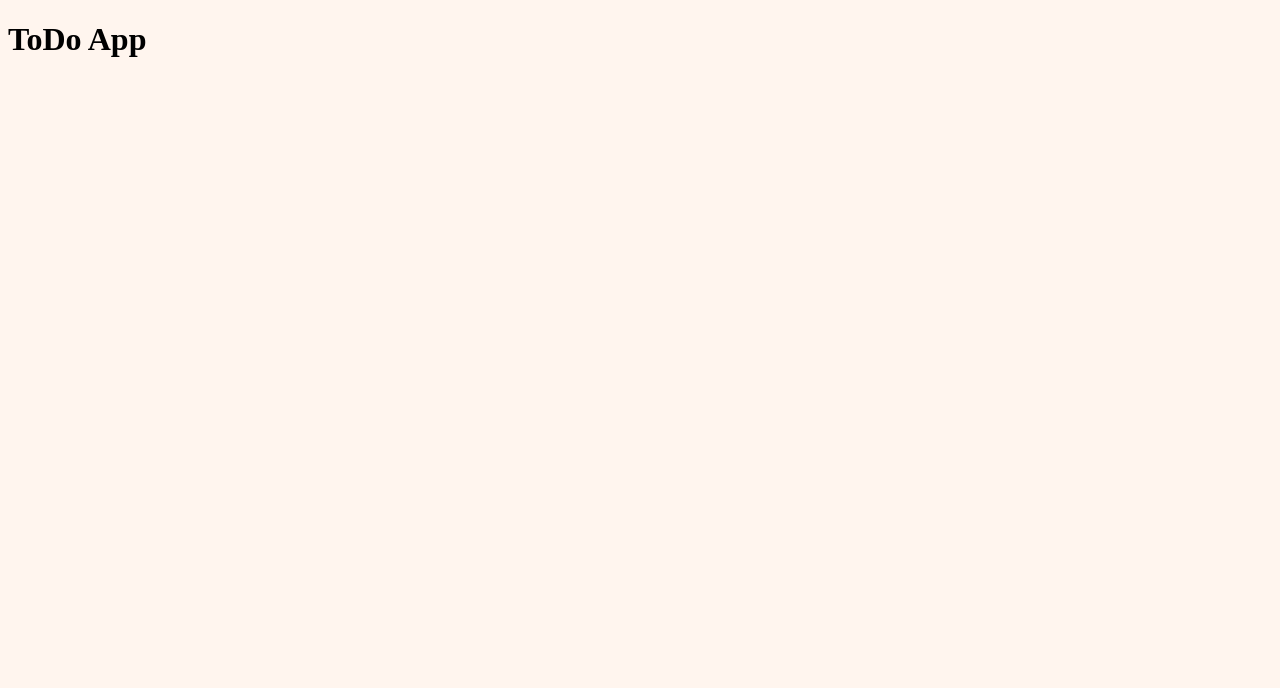
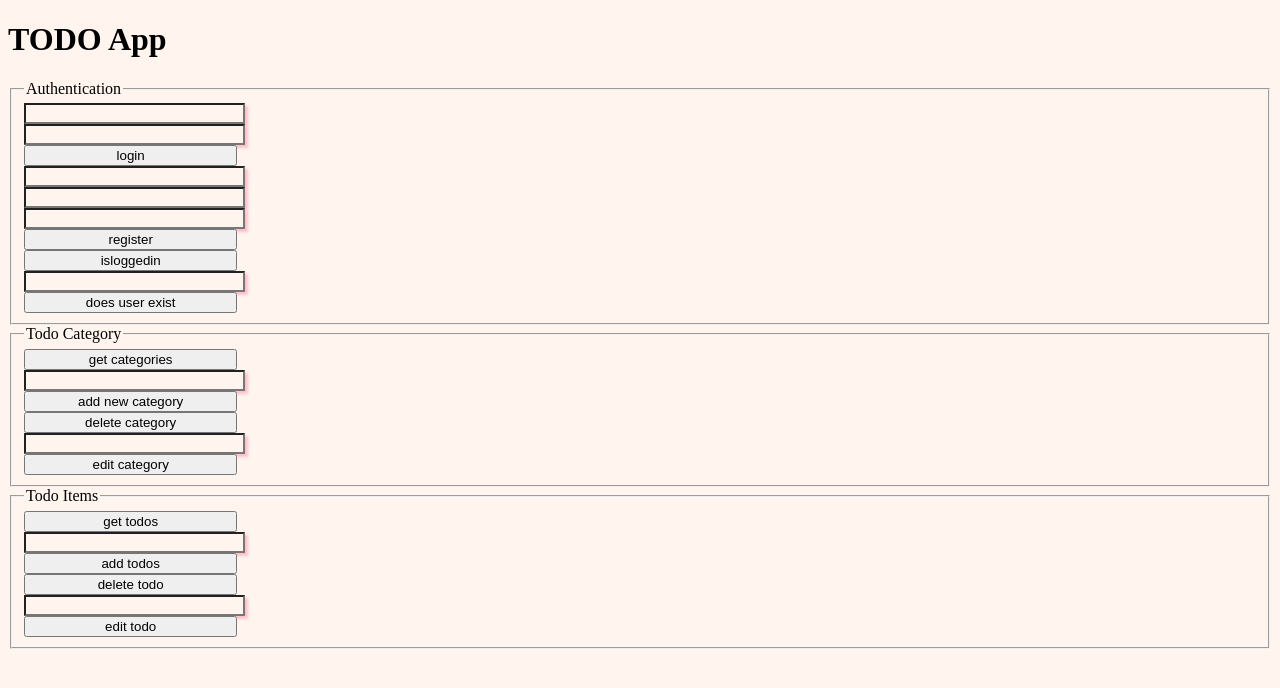
Before and after one commit to Jet004/todoapp, a website: page app/index.html in a window 1280 px wide. Drawn offline with Linux system fonts and the light colour scheme.

Commit message:
Create basic app structure and api routes

```diff
--- a/app/index.html
+++ b/app/index.html
@@ -8,6 +8,118 @@
     <title>ToDo App</title>
 </head>
 <body>
-    <h1>ToDo App</h1>
+    <h1>TODO App</h1>
+    <fieldset>
+        <legend>Authentication</legend>
+        <form method="POST"
+            action="/api/login">
+            <input type="text"
+                name="username"
+                required>
+            <input type="password"
+                name="password"
+                required>
+            <input type="submit"
+                value="login">
+        </form>
+        <form method="PUT"
+            action="/api/register">
+            <input type="text"
+                name="username"
+                required>
+            <input type="email"
+                name="email"
+                required>
+            <input type="password"
+                name="password"
+                required>
+            <input type="submit"
+                value="register">
+        </form>
+        <form method="GET"
+            action="/api/isloggedin">
+            <input type="submit"
+                value="isloggedin">
+        </form>
+        <form method="GET"
+            action="/api/doesuserexist">
+            <input type="text"
+                name="username"
+                required>
+            <input type="submit"
+                value="does user exist">
+        </form>
+    </fieldset>
+    <fieldset>
+        <legend>Todo Category</legend>
+        <form method="GET"
+            action="/api/getcat">
+            <input type="submit"
+                value="get categories">
+        </form>
+        <form method="PUT"
+            action="/api/addcat">
+            <input type="text"
+                name="categoryname"
+                required>
+            <input type="submit"
+                value="add new category">
+        </form>
+        <form method="DELETE"
+            action="/api/delcat">
+            <input type="hidden"
+                name="catid"
+                value="0">
+            <input type="submit"
+                value="delete category">
+        </form>
+        <form method="PATCH"
+            action="/api/updatecat">
+            <input type="hidden"
+                name="catid"
+                value="0">
+            <input type="text"
+                name="categoryname"
+                required>
+            <input type="submit"
+                value="edit category">
+        </form>
+    </fieldset>
+    <fieldset>
+        <legend>Todo Items</legend>
+        <form method="GET"
+            action="/api/gettodos">
+            <input type="submit"
+                value="get todos">
+        </form>
+        <form method="PUT"
+            action="/api/addtodo">
+            <input type="text"
+                name="todoitem"
+                required>
+            <input type="submit"
+                value="add todos">
+        </form>
+        <form method="DELETE"
+            action="/api/deltodo">
+            <input type="hidden"
+                name="todoid"
+                value="0">
+            <input type="submit"
+                value="delete todo">
+        </form>
+        <form method="PATCH"
+            action="/api/updatetodo">
+            <input type="hidden"
+                name="todoid"
+                value="0">
+            <input type="text"
+                name="todoitem"
+                required>
+            <input type="submit"
+                value="edit todo">
+        </form>
+    </fieldset>
+
 </body>
 </html>
--- a/app/style/style.css
+++ b/app/style/style.css
@@ -1,3 +1,13 @@
 body {
     background-color: seashell;
 }
+
+input, label, textarea {
+    display: block;
+    width: 16em;
+}
+
+input:not(:placeholder-shown):not(:active):invalid {
+    box-shadow: pink .2em .2em .2em;
+    background-color: seashell;
+}
```
Also changed, not shown: server.js (+40 -2 lines).
